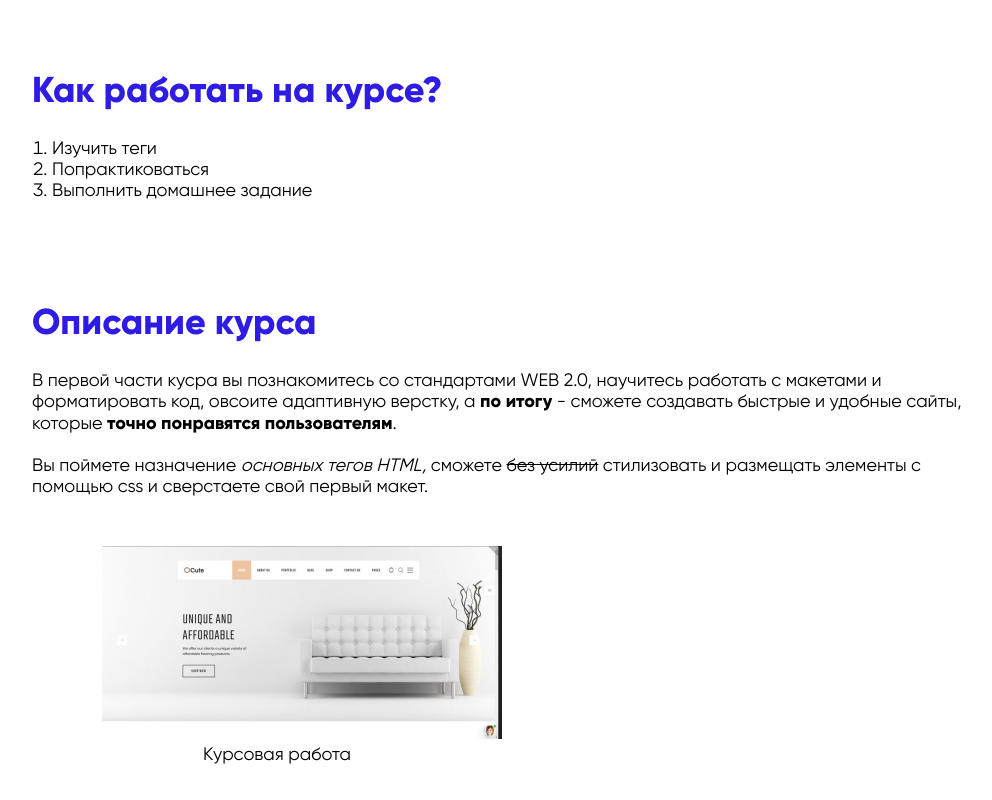
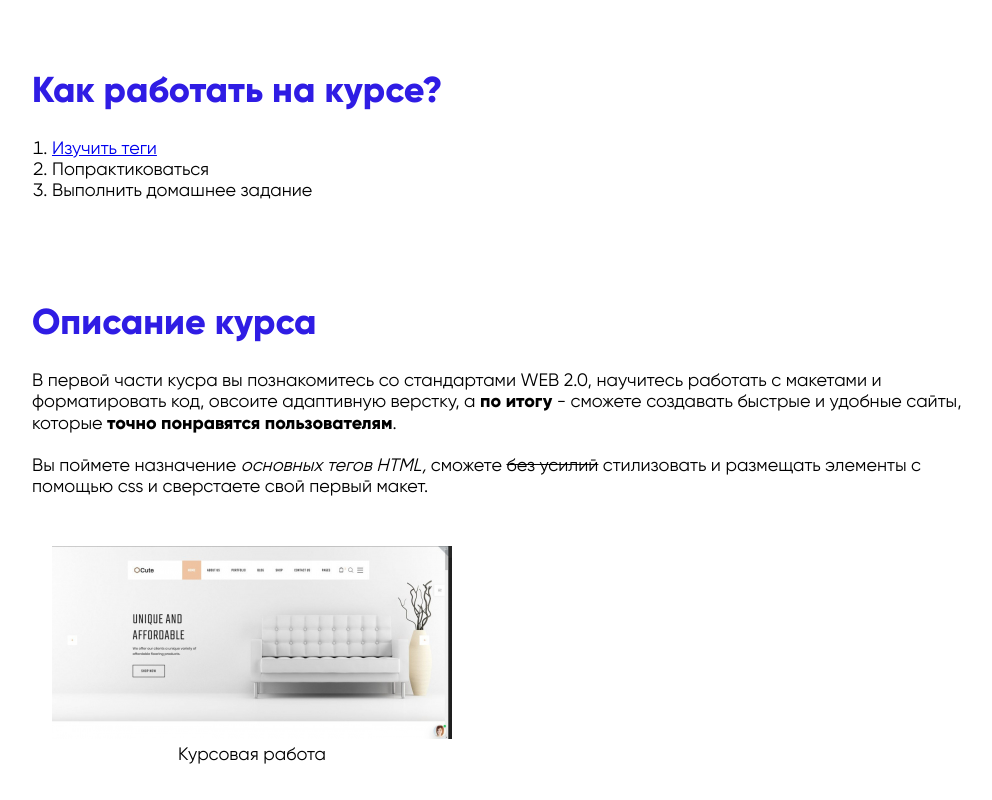
Before and after one commit to AKStd/css_basics, a plain HTML site: page 03/program.html in a window 1280 px wide. Shown: the part 240-1040 px from the top of the page, without its empty margins (203-1195 px from the left). Drawn offline with Linux system fonts and the light colour scheme; files whose address does not match are found by name.

Commit message:
complete chapter

```diff
--- a/03/css/style.css
+++ b/03/css/style.css
@@ -114,6 +114,15 @@ a {
     background-size: 25px auto;
 }
 
+
+.table-anchor {
+        color: -webkit-link;
+        cursor: pointer;
+        text-decoration: underline;
+}
+
+
+
 .section-heading {
     font-size: 36px;
 
@@ -131,6 +140,7 @@ a {
     width: 1150px;
 }
 
+
 /* теги для секции о курсе */
 
 .list {
@@ -147,16 +157,14 @@ a {
 .picture-block {
     display: inline-block;
 
-    margin: 50px 0 50px 0;
+    margin: 50px auto;
     padding: 0 0 0 200px;
 
     text-align: center;
 }
 .picture-block-img {
     max-width: 400px;
-    margin: 0 0 0 50px;
 
-    align-self: center;
 }
 
 
--- a/03/program.html
+++ b/03/program.html
@@ -19,7 +19,7 @@
 
                 <ol class="list">
                     <li class="list-item">
-                        <a href="#table-tags">Изучить теги</a>
+                        <a class="table-anchor" href="#table-tags">Изучить теги</a>
                     </li>
                     <li class="list-item">Попрактиковаться</li>
                     <li class="list-item">Выполнить домашнее задание</li>
@@ -72,7 +72,7 @@
             </div>
 
             <div class="table-block">
-                <table class="table-tags">
+                <table class="table-tags" id="table-tags">
                     <caption class="table-caption">Таблица тегов</caption>
                     <tr>
                         <th class="table-item" colspan="2">Блочные</th>
```
